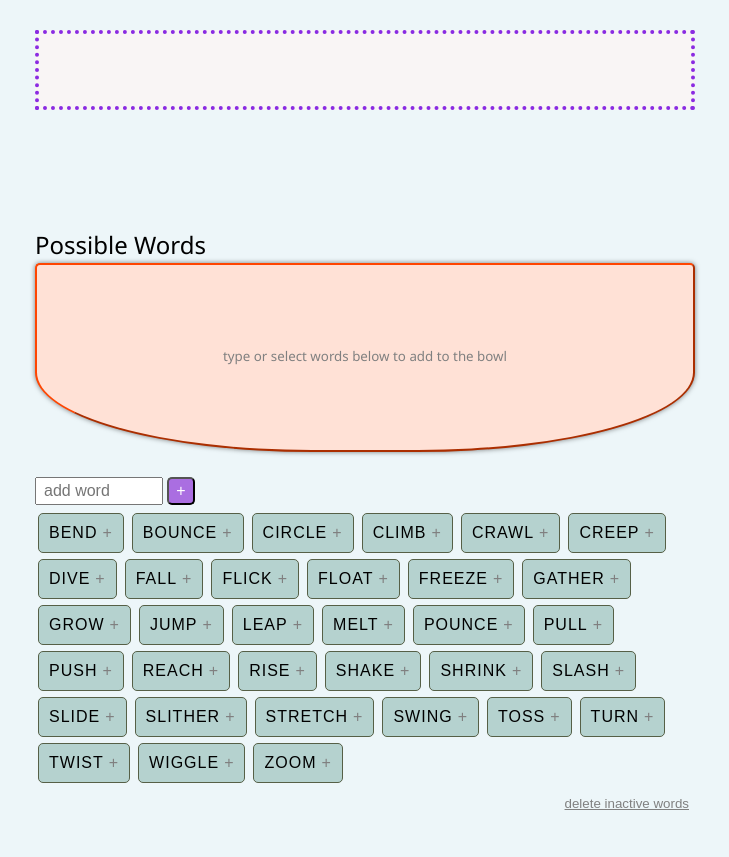
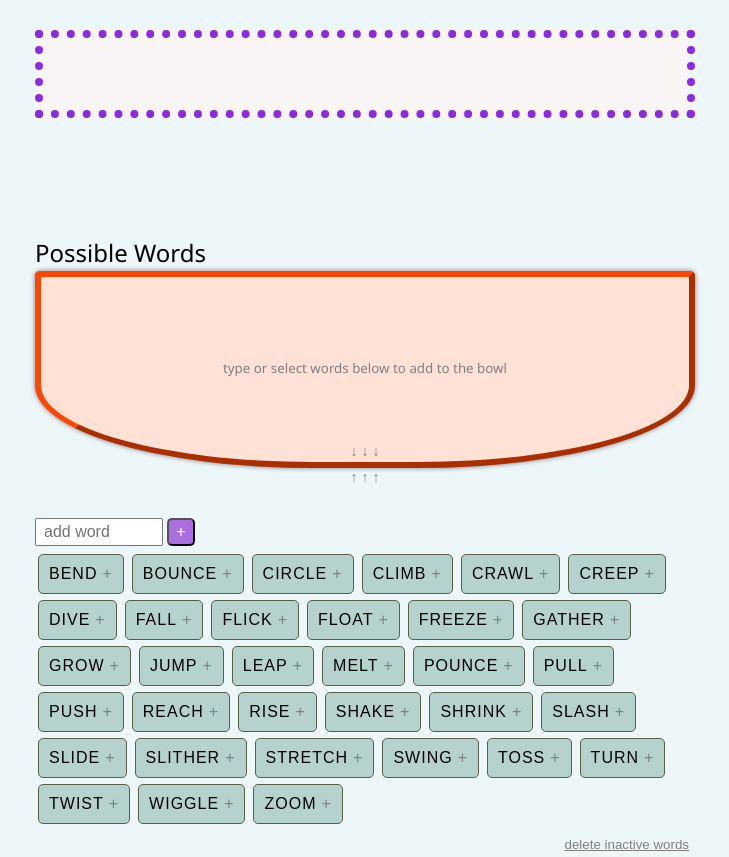
Before and after one commit to hoshmn/dance-actions, a plain HTML site: page index.html in a window 1280 px wide. Shown: the whole page, without its empty margins (275-1004 px from the left). Before the commit the page ends 816 px from the top, so only its background shows below. Drawn offline with Linux system fonts and the light colour scheme.

Commit message:
add/remove all buttons

```diff
--- a/index.html
+++ b/index.html
@@ -22,6 +22,10 @@
       display: inline-block;
       font-weight: normal;
     }
+    button {
+      cursor: pointer;
+    }
+
     #sentence-instruction p {
       margin: 25px 0 5px;
     }
@@ -40,10 +44,10 @@
       font-weight: bold;
       letter-spacing: 1px;
       color: blueviolet;
-      border: 4px dotted blueviolet;
+      border: 8px dotted blueviolet;
     }
     #active {
-      border: outset 2px orangered;
+      border: outset 6px orangered;
       box-shadow: 0px 0px 5px rgba(0, 0, 0, 0.5);
       padding: 20px;
       padding-bottom: 85px;
@@ -78,17 +82,16 @@
     #create-sentence {
       padding: 10px;
     }
+
+    #add-word {
+      margin: 50px 0 5px;
+    }
     #add-word input {
       font-size: 16px;
       padding: 3px 7px;
     }
     #add-word input[type=text] {
       width: 110px;
-    }
-
-    #new-word {
-      margin-top: 25px;
-      margin-bottom: 5px;
     }
 
     .word {
@@ -125,18 +128,37 @@
       content: "+";
     }
 
+    .bowl {
+      position: relative;
+    }
+
+    .subtle-button {
+      background: none;
+      border: none;
+      color: gray;
+    }
+    .subtle-button:hover {
+      color: #aa6ee1;
+    }
+
+    #remove-all, #add-all {
+      position: absolute;
+      left: calc(50% - 30px);
+      width: 60px;
+      font-size: 14px;
+    }
+    #remove-all {
+      bottom: 8px;
+    }
+    #add-all {
+      bottom: -18px;
+    }
+
     #delete-words {
       position: absolute;
       bottom: 4px;
       right: 30px;
-      background: none;
-      border: none;
       text-decoration: underline;
-      cursor: pointer;
-      color: gray;
-    }
-    #delete-words:hover {
-      color: #aa6ee1;
     }
 
   </style>
@@ -155,14 +177,18 @@
     <button id="create-sentence">Create!</button>
   </div>
 
-  <h2>Possible Words</h2>
-  <div id="active"></div>
+  <div class="bowl">
+    <h2>Possible Words</h2>
+    <div id="active"></div>
+    <button id="remove-all" class="subtle-button" title="empty bowl">↓ ↓ ↓</button>
+    <button id="add-all" class="subtle-button" title="fill bowl">↑ ↑ ↑</button>
+  </div>
   <form id="add-word">
     <input type="text" id="new-word" name="new-word" placeholder="add word">
     <input type="submit" value="+">
-    </form>
+  </form>
   <div id="bank"></div>
-  <button id="delete-words" title="remove all words not currently in the bowl">delete inactive words</button>
+  <button id="delete-words" class="subtle-button" title="remove all words not currently in the bowl">delete inactive words</button>
 </body>
 
 <script>
@@ -238,7 +264,6 @@
     var queryString = "?"
     if (active.length) {
       var activeWords = active.map(w => w.name).join(",")
-      console.log(activeWords)
       queryString += "active=" + activeWords
       if (bank.length) {
         queryString += "&"
@@ -246,7 +271,6 @@
     }
     if (bank.length) {
       var bankWords = bank.map(w => w.name).join(",")
-      console.log(bankWords)
       queryString += "bank=" + bankWords
     }
     window.history.replaceState(null, null, queryString)
@@ -335,6 +359,29 @@
     document.querySelector("#sentence").textContent = selected.join(" + ")
   }
 
+  function toggleAll(setActive) {
+    words.forEach(w => {
+      if (w.active !== setActive) {
+        w.active = setActive
+        createWord(w)
+      }
+    })
+
+    var emptyTarget = setActive ? "#bank" : "#active"
+    Array.from(document.querySelector(emptyTarget).childNodes).forEach(n => n.remove())
+
+    updateSentenceInstruction()
+    updateUrl()
+  }
+
+  document.querySelector("#add-all").onclick = () => {
+    toggleAll(true)
+  }
+
+  document.querySelector("#remove-all").onclick = () => {
+    toggleAll(false)
+  }
+
   document.querySelector("#delete-words").onclick = () => {
     words = words.filter(w => w.active)
 
```
